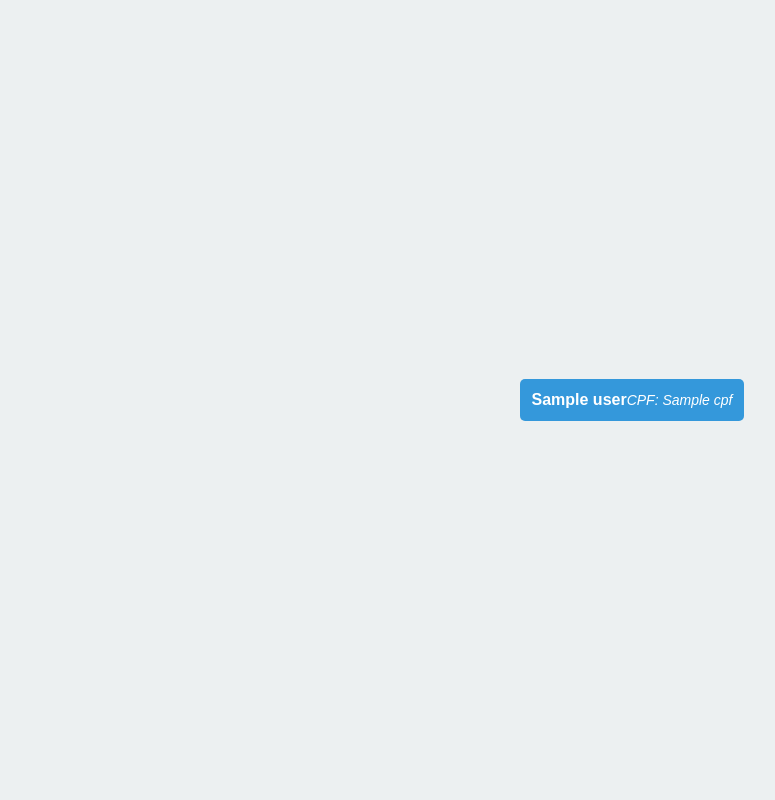
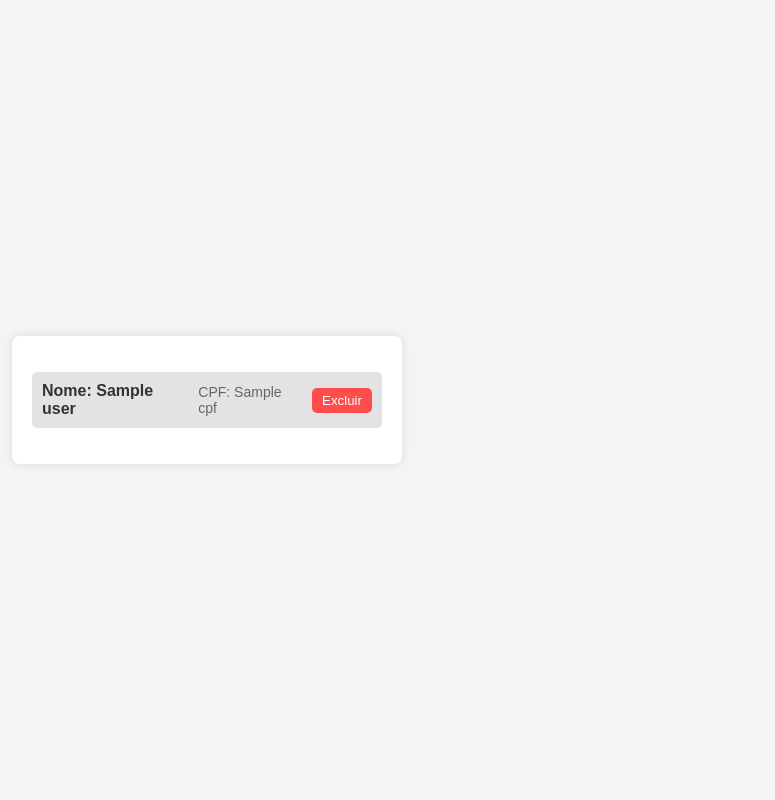
Before and after one commit to MatheusFariasSousa/Fastnote, a FastAPI app: template app/templates/crud.html in a window 1280 px wide. Shown: the whole page, without its empty margins (8-783 px from the left). Run offline with FastAPI, Linux system fonts and the light colour scheme; the template is opened without the code that fills it: most values are stand-ins (such as "Sample title", 1, 10 or a date in 2020).

Commit message:
add botao excluir crud

```diff
--- a/app/static/crud.css
+++ b/app/static/crud.css
@@ -1,75 +1,66 @@
-/* Reset básico */
-* {
+body {
+    font-family: Arial, sans-serif;
+    background-color: #f4f4f4;
     margin: 0;
     padding: 0;
-    box-sizing: border-box;
-    font-family: 'Poppins', sans-serif;
-}
-
-/* Estilização do corpo */
-body {
-    background-color: #ecf0f1;
     display: flex;
-    justify-content: center;
     align-items: center;
     height: 100vh;
 }
 
-/* Container principal */
-.container {
-    width: 50%;
-    background: #ffffff;
+div {
+    background: #fff;
     padding: 20px;
-    border-radius: 10px;
-    box-shadow: 0px 4px 10px rgba(0, 0, 0, 0.1);
-    text-align: center;
+    border-radius: 8px;
+    box-shadow: 0 0 10px rgba(0, 0, 0, 0.1);
+    width: 350px;
+    text-align: left;
+    position: absolute;
+    left: 20px;
+    top: 50%;
+    transform: translateY(-50%);
 }
 
-/* Título */
-h1 {
-    color: #2c3e50;
-    margin-bottom: 15px;
-    font-size: 24px;
-}
-
-/* Lista de usuários */
 ul {
-    list-style: none;
+    list-style-type: none;
     padding: 0;
 }
 
-/* Item da lista */
 li {
-    background: #3498db;
-    color: #ffffff;
+    background: #e3e3e3;
     margin: 10px 0;
-    padding: 12px;
+    padding: 10px;
     border-radius: 5px;
     display: flex;
     justify-content: space-between;
     align-items: center;
-    transition: 0.3s ease-in-out;
+    gap: 10px;
 }
 
-/* Efeito hover */
-li:hover {
-    background: #2980b9;
+.user-name {
+    font-weight: bold;
+    color: #333;
 }
 
-/* Nome do usuário */
-.user-name {
-    font-weight: bold;
+.user-cpf {
+    font-size: 14px;
+    color: #666;
 }
 
-/* CPF do usuário */
-.user-cpf {
-    font-style: italic;
-    font-size: 14px;
+button {
+    background-color: #ff4d4d;
+    color: white;
+    border: none;
+    padding: 5px 10px;
+    border-radius: 5px;
+    cursor: pointer;
 }
 
-/* Mensagem quando não há usuários */
+button:hover {
+    background-color: #cc0000;
+}
+
 .empty-message {
     font-size: 16px;
-    color: #e74c3c;
-    font-weight: bold;
+    color: #888;
 }
--- a/app/templates/crud.html
+++ b/app/templates/crud.html
@@ -13,8 +13,9 @@
             <ul>
                 {% for user in users_list %}
                     <li>
-                        <span class="user-name">{{ user.name }}</span>
+                        <span class="user-name">Nome: {{ user.name }}</span>
                         <span class="user-cpf">CPF: {{ user.cpf }}</span>
+                        <button onclick="deleteUser('{{ user.cpf }}')">Excluir</button>
                     </li>
                 {% endfor %}
             </ul>
@@ -24,3 +25,19 @@
     </div>
 </body>
 </html>
+
+<script>
+    function deleteUser(cpf) {
+        fetch(`/front/deleteUser/${cpf}`, {
+            method: "DELETE",
+        })
+        .then(response => {
+            if (response.ok) {
+                location.reload(); // Recarrega a página após a exclusão
+            } else {
+                alert("Erro ao excluir o usuário.");
+            }
+        })
+        .catch(error => console.error("Erro:", error));
+    }
+</script>
--- a/app/use_case/user_use_cases.py
+++ b/app/use_case/user_use_cases.py
@@ -61,3 +61,9 @@ class User_use_cases:
             return person
         except IntegrityError:
             raise HTTPException(detail="Integrity Error",status_code=status.HTTP_401_UNAUTHORIZED)
+
+    def delete_user_by_cpf(self,cpf:str):
+        person = self.db_session.query(User).where(User.cpf==cpf).first()
+        print(person)
+        self.db_session.delete(person)
+        self.db_session.commit()
```
Also changed, not shown: app/routes/front_form_router.py (+7 -0 lines).
